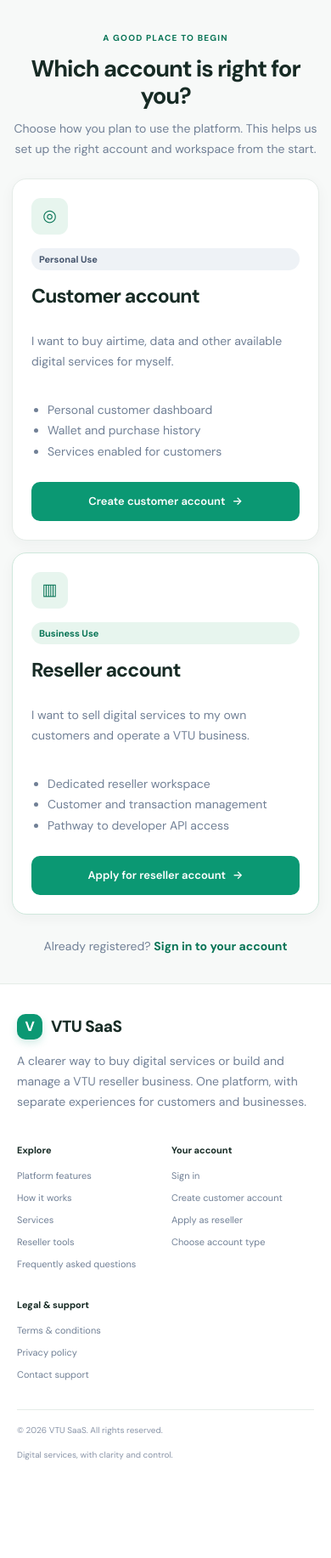
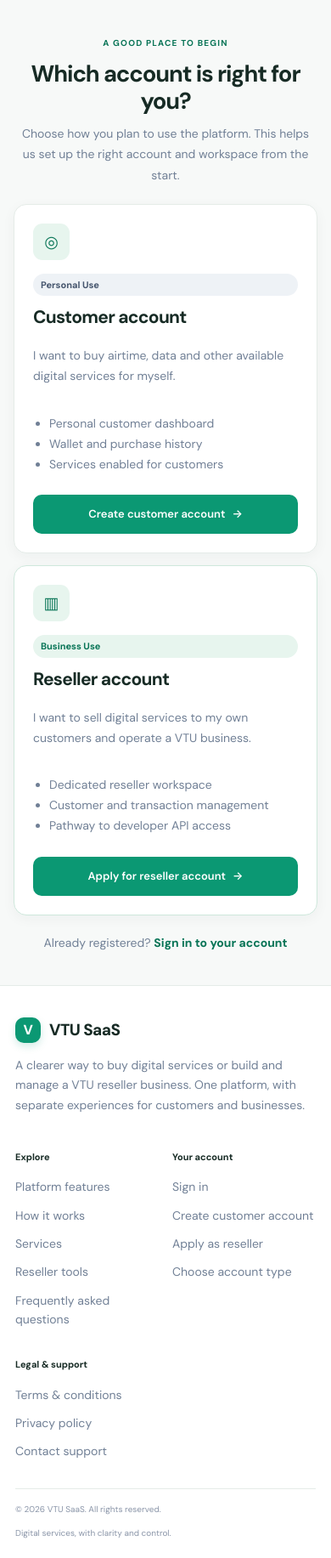
Before and after one commit to Martvic449/VTU-for-saas, a Laravel app: page /get-started in a window 390 px wide. Shown: the part 68-1901 px from the top of the page at 85% size. Before the commit the page ends 1786 px from the top, so only its background shows below. Run offline with Laravel 12, Linux system fonts and the light colour scheme; data that the repository does not hold is empty; parts of the project's set-up code (start-up, migrations or seed data) failed here and were passed over.

Commit message:
Fix account chooser mobile overlap and enlarge footer links (#18)
* Add dedicated layout hooks to account choice page

* Prevent mobile account chooser overlap and enlarge footer links

* Add regression coverage for mobile account chooser and footer link sizing

* Fix brittle mobile layout regression assertion

* Correct regression test string escaping

* Assert footer responsive CSS on account chooser layout

```diff
--- a/resources/views/auth/choose-account.blade.php
+++ b/resources/views/auth/choose-account.blade.php
@@ -1,9 +1,9 @@
 @extends('layouts.app')
 @section('title', 'Choose your account type')
 @section('content')
-<div class="home-section" style="min-height:70vh">
-  <div class="section-inner" style="max-width:960px">
-    <div style="max-width:690px;text-align:center;margin:8px auto 30px">
+<div class="home-section account-choice-page" style="min-height:70vh">
+  <div class="section-inner account-choice-inner" style="max-width:960px">
+    <div class="account-choice-intro" style="max-width:690px;text-align:center;margin:8px auto 30px">
       <span class="section-kicker">A good place to begin</span>
       <h1 class="title" style="font-size:clamp(30px,4vw,42px);margin-top:10px">Which account is right for you?</h1>
       <p class="section-intro" style="margin:0 auto">Choose how you plan to use the platform. This helps us set up the right account and workspace from the start.</p>
--- a/resources/views/layouts/app.blade.php
+++ b/resources/views/layouts/app.blade.php
@@ -71,6 +71,42 @@
       @media(max-width:420px){.home-section:has(.account-type-grid){padding:32px 14px}.account-type-grid>.card{padding:19px}.account-type-grid>.card .btn{width:100%;font-size:13px;padding:12px 10px}.account-type-grid>.card ul{padding-left:18px}}
       @media(max-width:480px){.form{margin:24px auto;padding:20px 17px}.form .row[style*="nowrap"]{flex-wrap:wrap!important;align-items:flex-start}.form .row[style*="nowrap"]>span{font-size:12px;overflow-wrap:anywhere}.form .btn{width:100%;white-space:normal}}
 
+
+      /* Account chooser: prevent card and copy collisions at every phone width. */
+      .account-choice-page{width:100%;min-width:0;overflow:hidden}
+      .account-choice-inner{width:100%;min-width:0}
+      .account-choice-intro{width:100%;min-width:0}
+      .account-choice-page .account-type-grid{display:grid!important;grid-template-columns:repeat(2,minmax(0,1fr))!important;align-items:stretch;gap:20px;width:100%;max-width:850px;margin:0 auto}
+      .account-choice-page .account-type-grid>.card{width:100%;max-width:100%;min-width:0;overflow-wrap:anywhere;word-break:normal;display:flex;flex-direction:column;align-items:stretch}
+      .account-choice-page .account-type-grid>.card>*{min-width:0;max-width:100%}
+      .account-choice-page .account-type-grid>.card .btn{width:100%;min-height:46px;white-space:normal;overflow-wrap:anywhere;line-height:1.4;margin-top:auto}
+      .account-choice-page .account-type-grid>.card ul{padding-left:19px;overflow-wrap:anywhere}
+      .public-footer .footer-col a,.app-footer a{font-size:14px;line-height:1.65;font-weight:400;padding:3px 0;overflow-wrap:anywhere}
+      .public-footer .footer-col a{margin:5px 0}
+      @media(max-width:760px){
+        .account-choice-page{padding:38px 16px!important;min-height:0!important}
+        .account-choice-page .account-choice-inner{max-width:100%!important}
+        .account-choice-page .account-choice-intro{max-width:100%!important;margin:0 auto 22px!important;padding:0 2px}
+        .account-choice-page .account-choice-intro .title{font-size:clamp(27px,7vw,34px)!important;line-height:1.18;overflow-wrap:normal}
+        .account-choice-page .account-type-grid{grid-template-columns:minmax(0,1fr)!important;gap:14px;width:100%;max-width:100%}
+        .account-choice-page .account-type-grid>.card{padding:22px!important;border-radius:15px}
+        .account-choice-page .account-type-grid>.card h2{font-size:21px!important;line-height:1.25}
+        .account-choice-page .account-type-grid>.card p,.account-choice-page .account-type-grid>.card li{font-size:14px;line-height:1.7}
+        .account-choice-page .account-type-grid>.card ul{margin:14px 0 20px}
+        .account-choice-page> .account-choice-inner>p{margin-top:20px!important}
+        .public-footer{padding:36px 18px 20px}
+        .footer-grid{grid-template-columns:minmax(0,1fr) minmax(0,1fr);gap:22px 16px}
+        .footer-col{min-width:0}
+        .public-footer .footer-col a{font-size:14px;line-height:1.6}
+      }
+      @media(max-width:380px){
+        .account-choice-page{padding:30px 12px!important}
+        .account-choice-page .account-type-grid>.card{padding:18px!important}
+        .account-choice-page .account-type-grid>.card .btn{font-size:13px;padding:11px 9px}
+        .footer-grid{grid-template-columns:minmax(0,1fr);gap:17px}
+        .footer-brand{grid-column:auto}
+      }
+
     </style>
     @stack('head')
 </head>
```
Also changed, not shown: tests/Feature/PublicPagesTest.php (+10 -1 lines).
